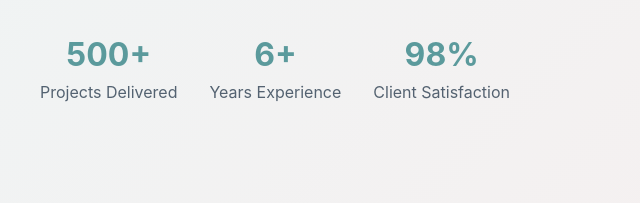
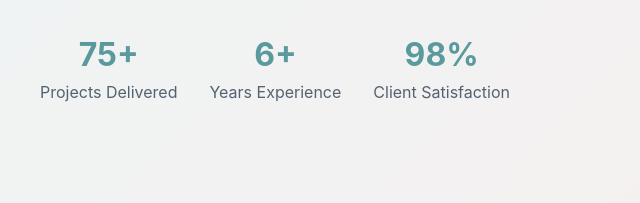
Before and after one commit to yevhenvasiliev/portfolio, a plain HTML site: page index.html in a window 1280 px wide. Shown: the part 479-682 px from the top of the page, 0-640 px from the left. Drawn offline with Linux system fonts and the light colour scheme.

Commit message:
Update index.html

```diff
--- a/index.html
+++ b/index.html
@@ -747,7 +747,7 @@
                 <p>With over six years of content writing experience, I've worked with clients in various industries, including but not limited to <strong>travel, business, IT, technology, finance, SaaS, digital marketing, HR</strong> and many more.</p>
                 <div class="hero-stats">
                     <div class="stat">
-                        <div class="stat-number">500+</div>
+                        <div class="stat-number">75+</div>
                         <div class="stat-label">Projects Delivered</div>
                     </div>
                     <div class="stat">
```
